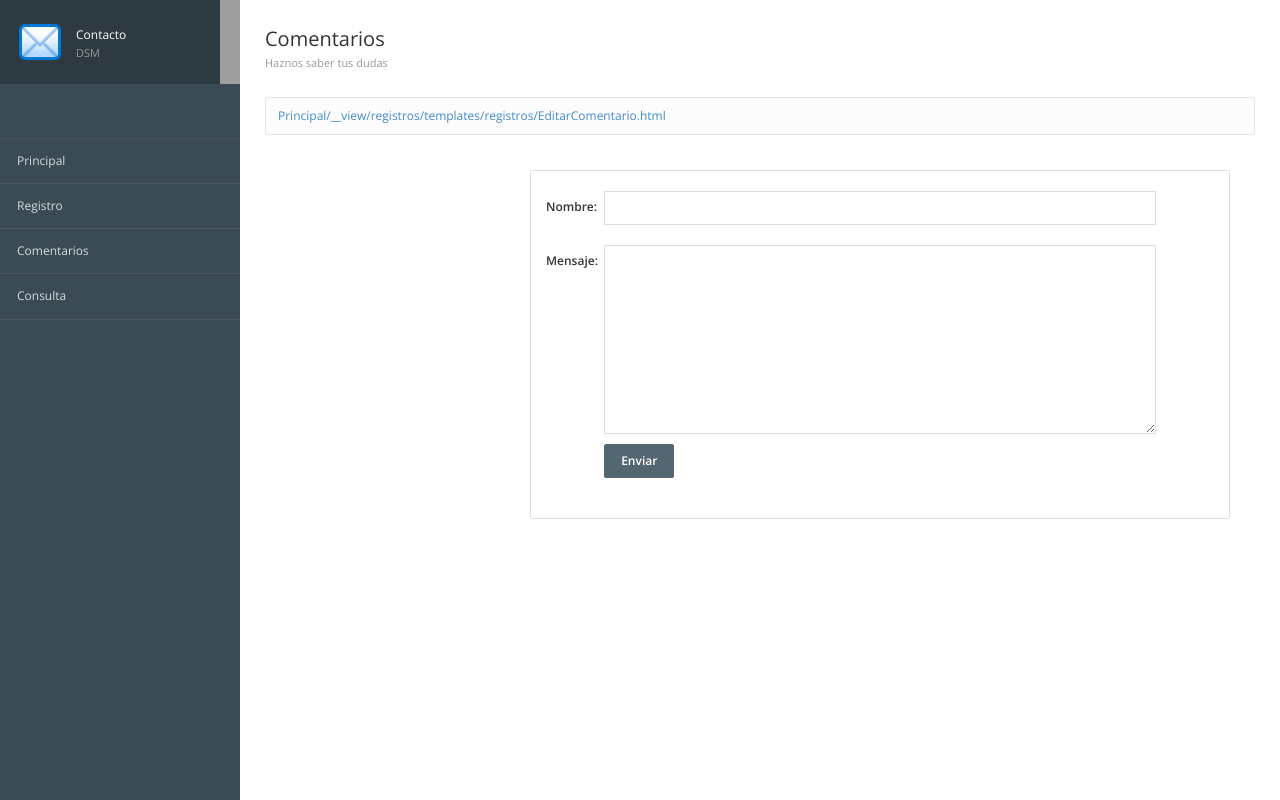
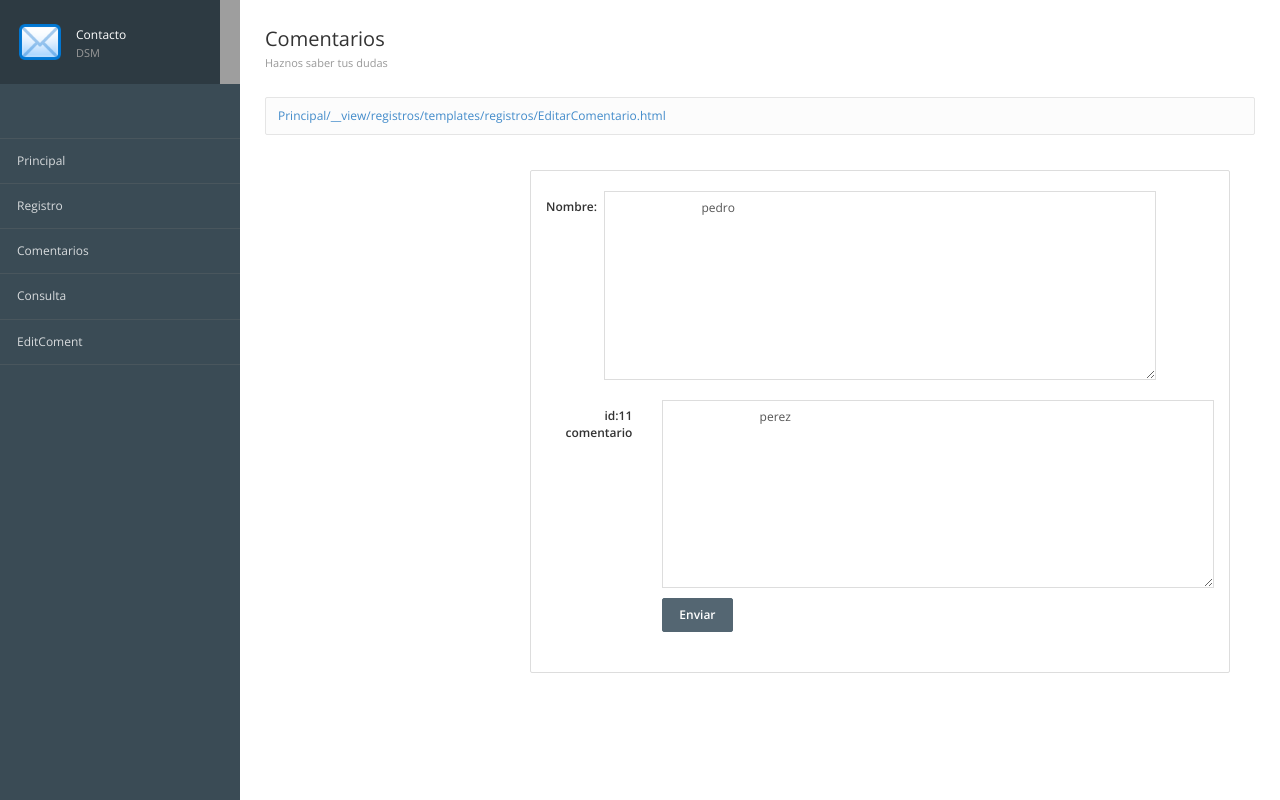
Before and after one commit to Carlos-Dev11095/Proyecto_Python_Prueba, a Django app: template registros/templates/registros/EditarComentario.html in a window 1280 px wide. Run offline with Django 4.2, Linux system fonts and the light colour scheme; the template is opened without the code that fills it: values that come from a table or form of the project are taken from there, others are empty; data comes from the database, SQL or seed files in the repository; some libraries are stand-ins or nearby versions; grey boxes are pictures that could not be loaded.

Commit message:
comentario agregado

```diff
--- a/inicio/templates/inicio/encabezado.html
+++ b/inicio/templates/inicio/encabezado.html
@@ -63,6 +63,7 @@
                             <li><a href="{%url 'Formulario'%}">Registro</a></li>
 							<li><a href="{%url 'Contacto'%}">Comentarios</a></li>
                             <li><a href="{%url 'consultaComentarios'%}">Consulta</a></li>
+                            <li><a href="{%url 'EditarComentarioContacto'%}">EditComent</a></li>
 				</ul>
 			<!-- /Fin menú -->
 
--- a/registros/templates/registros/EditarComentario.html
+++ b/registros/templates/registros/EditarComentario.html
@@ -48,14 +48,18 @@ Contacto <span>DSM</span>
                 <div class="form-group">
                     <label class="col-sm-1 control-label text-left">Nombre:</label>
                     <div class="col-sm-10">
-                        <input type="text" name="usuario" class="form-control">
+                        <textarea name="usuario" cols="50" rows="10" class="form-control">
+                            {{comentario.usuario}}
+                        </textarea>
                     </div>
                 </div>
 
                 <div class="form-group">
-                    <label class="col-sm-1 control-label text-left">Mensaje:</label>
+                    <label class="col-sm-2 control-label text-right">id:{{comentario.id}} comentario</label>
                     <div class="col-sm-10">
-                        <p><textarea cols="50" name="mensaje" rows="10" class="form-control"></textarea></p>
+                        <p> <textarea name="mensaje" cols="50" rows="10" class="form-control">
+                            {{comentario.mensaje}}
+                        </textarea></p>
                         <div class="form-actions text-left">
                             <input type="submit" value="Enviar" class="btn btn-primary">
                         </div>
--- a/registros/views.py
+++ b/registros/views.py
@@ -42,4 +42,4 @@ def ConfirmeditarComentarioContacto(request):
     return render(request,"registros/ConfirmeditarComentarios.html")
 
 def editarComentarioContacto(request):
-        return render(request,'registros/EditarComentario.html')
+    return render(request,"registros/EditarComentario.html")
```
